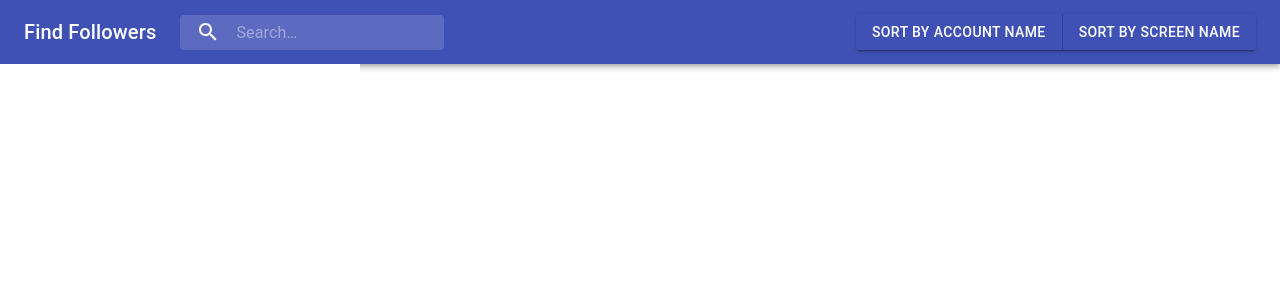
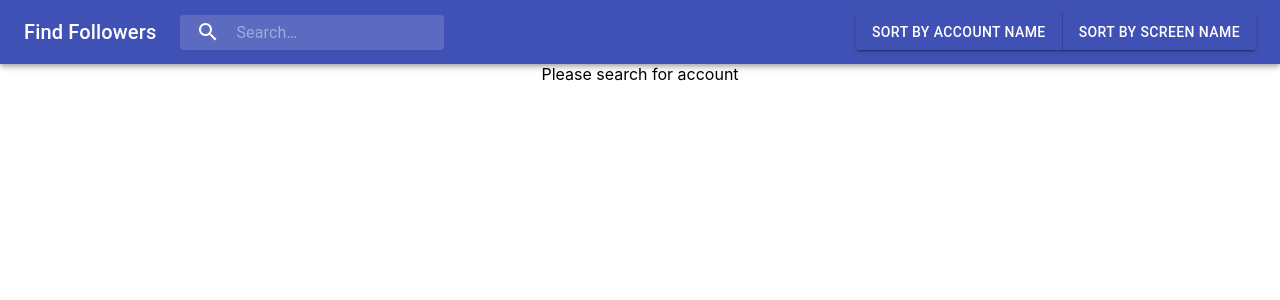
Before and after one commit to eliyadgar/twitter-followers, a React (Create React App) app in the folder twitter-followers/: page / in a window 1280 px wide. Shown: the top 300 px of the page. Built offline with nearby package versions, Linux system fonts and the light colour scheme.

Commit message:
added indicative messages

```diff
--- a/twitter-followers/src/App.js
+++ b/twitter-followers/src/App.js
@@ -48,18 +48,28 @@ class App extends React.Component {
           }
         )
       }
-
+    } else {
+      this.setState({searchTerm: value})
     }
   }, 1000)
 
 
   render() {
-    console.log(this.state.followers)
     const {searchTerm, followers} = this.state
+    const emptyFollowersList = searchTerm.length <= 3;
+    const noResults = followers[searchTerm] && followers[searchTerm].fetchedFollowers === undefined;
+    console.log({followers})
     return (
       <div className="App">
         <Bar handleSearch={this.handleSearch} handleSort={this.handleSort}/>
-        <FollowersList followers={followers[searchTerm] && followers[searchTerm].fetchedFollowers} />
+        {emptyFollowersList &&
+          <div>Please search for account</div>
+        }
+        {noResults &&
+          <div>No results were found</div>
+        }
+        {searchTerm.length > 3
+        && <FollowersList followers={followers[searchTerm] && followers[searchTerm].fetchedFollowers} />}
       </div>
     );
   }
```
